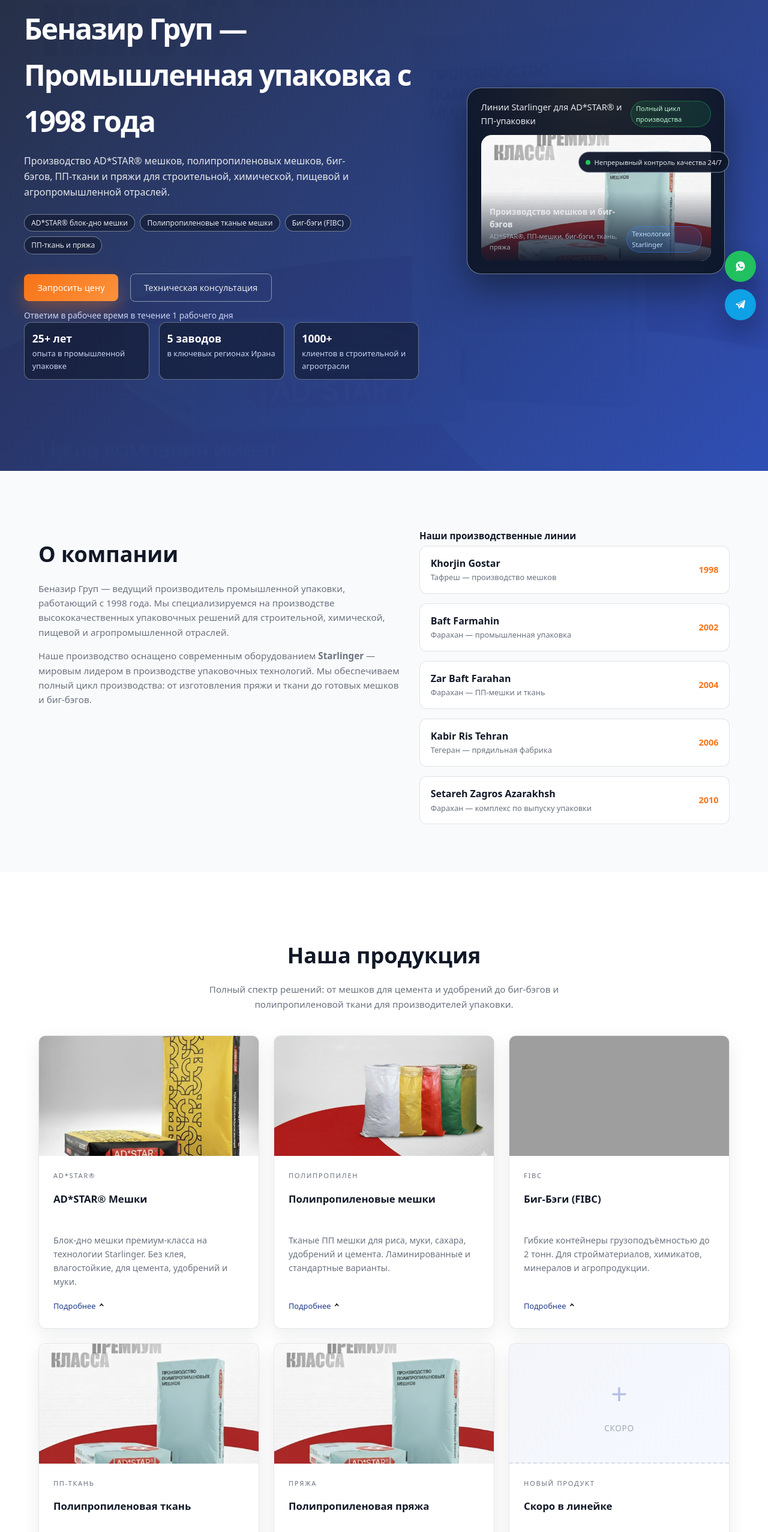
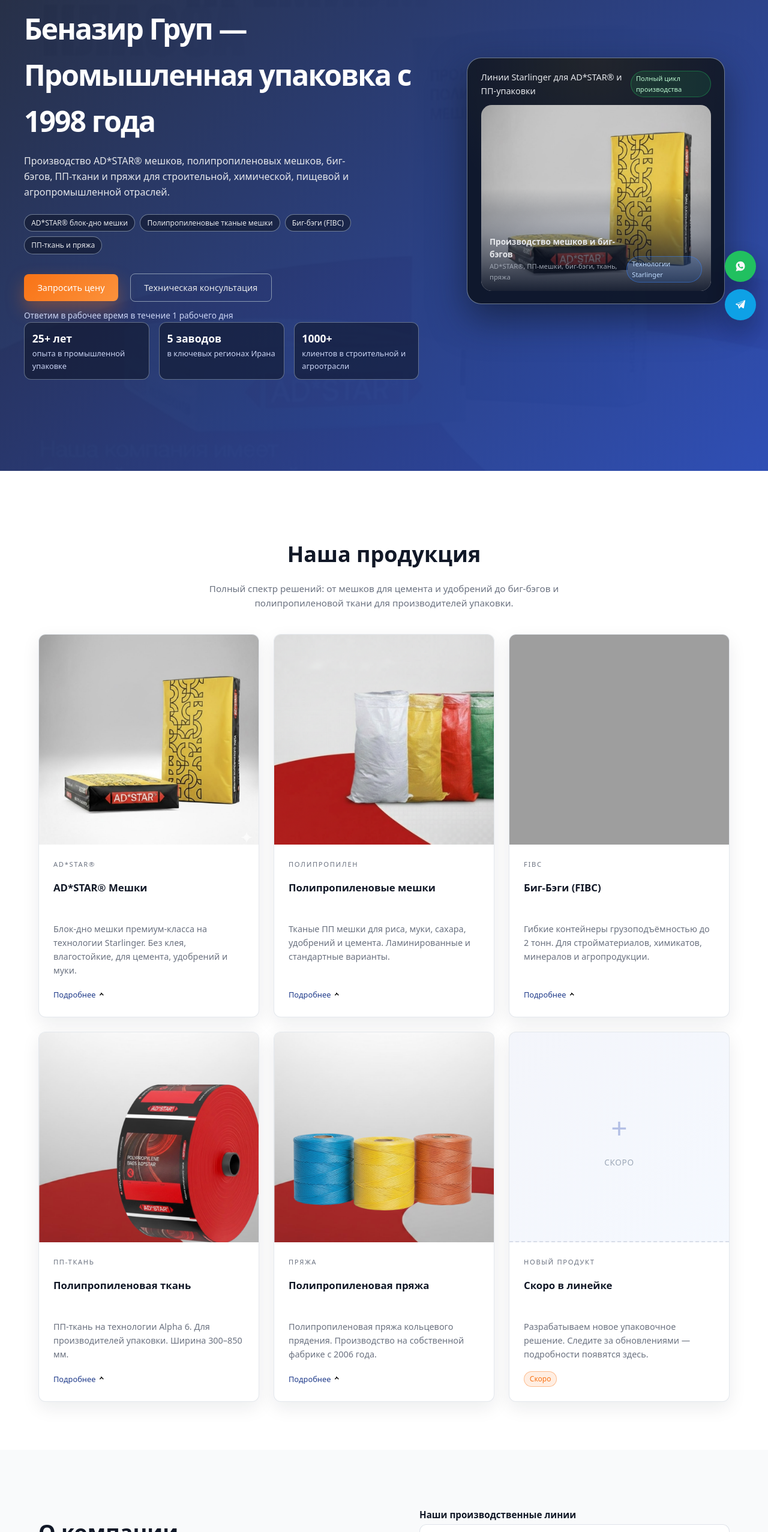
Before and after one commit to MukhtaramS/BEN, a website: page index.html in a window 1280 px wide. Shown: the part 246-2800 px from the top of the page at 60% size. Drawn offline with Linux system fonts and the light colour scheme; grey boxes are pictures that could not be loaded.

Commit message:
change style

```diff
--- a/css/style.css
+++ b/css/style.css
@@ -521,7 +521,7 @@ section.bg-alt {
 
 .hero-card-main img {
   width: 100%;
-  height: 210px;
+  height: 310px;
   object-fit: cover;
   filter: saturate(1.05);
 }
@@ -727,7 +727,7 @@ section.bg-alt {
 
 .card-image-wrapper {
   width: 100%;
-  height: 200px;
+  height: 350px;
   overflow: hidden;
   background: linear-gradient(135deg, #f1f5f9 0%, #e2e8f0 100%);
   position: relative;
--- a/index.html
+++ b/index.html
@@ -125,7 +125,7 @@
                 <span class="hero-card-pill">Полный цикл производства</span>
               </div>
               <div class="hero-card-main">
-                <img src="images/hero-bg.jpg" alt="Производство промышленной упаковки Беназир Груп" />
+                <img src="images/adstar.png" alt="Производство промышленной упаковки Беназир Груп" />
                 <div class="hero-card-overlay"></div>
                 <div class="hero-card-meta">
                   <div class="hero-card-meta-left">
@@ -135,77 +135,14 @@
                   <span class="hero-card-meta-pill">Технологии Starlinger</span>
                 </div>
               </div>
-              <div class="hero-card-floating">
-                <span class="hero-card-dot"></span>
-                <span>Непрерывный контроль качества 24/7</span>
-              </div>
+
             </div>
           </div>
         </div>
       </section>
 
-      <!-- About -->
-      <section id="about" class="bg-alt">
-        <div class="container about-layout">
-          <div class="reveal">
-            <h2 class="section-title" style="text-align: left">О компании</h2>
-            <p class="about-text">
-              Беназир Груп — ведущий производитель промышленной упаковки, работающий с 1998 года. Мы специализируемся
-              на производстве высококачественных упаковочных решений для строительной, химической, пищевой и
-              агропромышленной отраслей.
-            </p>
-            <p class="about-text">
-              Наше производство оснащено современным оборудованием <strong>Starlinger</strong> — мировым лидером в
-              производстве упаковочных технологий. Мы обеспечиваем полный цикл производства: от изготовления пряжи и
-              ткани до готовых мешков и биг-бэгов.
-            </p>
-          </div>
-
-          <div class="reveal delay-2">
-            <h3 class="product-block-title">Наши производственные линии</h3>
-            <div class="about-lines">
-              <article class="line-card">
-                <div>
-                  <div class="line-main">Khorjin Gostar</div>
-                  <div class="line-meta">Тафреш — производство мешков</div>
-                </div>
-                <div class="line-year">1998</div>
-              </article>
-              <article class="line-card">
-                <div>
-                  <div class="line-main">Baft Farmahin</div>
-                  <div class="line-meta">Фарахан — промышленная упаковка</div>
-                </div>
-                <div class="line-year">2002</div>
-              </article>
-              <article class="line-card">
-                <div>
-                  <div class="line-main">Zar Baft Farahan</div>
-                  <div class="line-meta">Фарахан — ПП-мешки и ткань</div>
-                </div>
-                <div class="line-year">2004</div>
-              </article>
-              <article class="line-card">
-                <div>
-                  <div class="line-main">Kabir Ris Tehran</div>
-                  <div class="line-meta">Тегеран — прядильная фабрика</div>
-                </div>
-                <div class="line-year">2006</div>
-              </article>
-              <article class="line-card">
-                <div>
-                  <div class="line-main">Setareh Zagros Azarakhsh</div>
-                  <div class="line-meta">Фарахан — комплекс по выпуску упаковки</div>
-                </div>
-                <div class="line-year">2010</div>
-              </article>
-            </div>
-          </div>
-        </div>
-      </section>
-
-      <!-- Products overview -->
-      <section id="products">
+       <!-- Products overview -->
+       <section id="products">
         <div class="container">
           <h2 class="section-title">Наша продукция</h2>
           <p class="section-subtitle">
@@ -293,7 +230,7 @@
 
             <article class="card reveal">
               <div class="card-image-wrapper">
-                <img src="images/fabric.jpg" alt="Полипропиленовая ткань" class="card-image" />
+                <img src="images/fabric.png" alt="Полипропиленовая ткань" class="card-image" />
               </div>
               <div class="card-header">
                 <div>
@@ -318,7 +255,7 @@
 
             <article class="card reveal delay-1">
               <div class="card-image-wrapper">
-                <img src="images/yarn.jpg" alt="Полипропиленовая пряжа" class="card-image" />
+                <img src="images/yarn.png" alt="Полипропиленовая пряжа" class="card-image" />
               </div>
               <div class="card-header">
                 <div>
@@ -363,8 +300,70 @@
         </div>
       </section>
 
+      <!-- About -->
+      <section id="about" class="bg-alt">
+        <div class="container about-layout">
+          <div class="reveal">
+            <h2 class="section-title" style="text-align: left">О компании</h2>
+            <p class="about-text">
+              Беназир Груп — ведущий производитель промышленной упаковки, работающий с 1998 года. Мы специализируемся
+              на производстве высококачественных упаковочных решений для строительной, химической, пищевой и
+              агропромышленной отраслей.
+            </p>
+            <p class="about-text">
+              Наше производство оснащено современным оборудованием <strong>Starlinger</strong> — мировым лидером в
+              производстве упаковочных технологий. Мы обеспечиваем полный цикл производства: от изготовления пряжи и
+              ткани до готовых мешков и биг-бэгов.
+            </p>
+          </div>
+
+          <div class="reveal delay-2">
+            <h3 class="product-block-title">Наши производственные линии</h3>
+            <div class="about-lines">
+              <article class="line-card">
+                <div>
+                  <div class="line-main">Khorjin Gostar</div>
+                  <div class="line-meta">Тафреш — производство мешков</div>
+                </div>
+                <div class="line-year">1998</div>
+              </article>
+              <article class="line-card">
+                <div>
+                  <div class="line-main">Baft Farmahin</div>
+                  <div class="line-meta">Фарахан — промышленная упаковка</div>
+                </div>
+                <div class="line-year">2002</div>
+              </article>
+              <article class="line-card">
+                <div>
+                  <div class="line-main">Zar Baft Farahan</div>
+                  <div class="line-meta">Фарахан — ПП-мешки и ткань</div>
+                </div>
+                <div class="line-year">2004</div>
+              </article>
+              <article class="line-card">
+                <div>
+                  <div class="line-main">Kabir Ris Tehran</div>
+                  <div class="line-meta">Тегеран — прядильная фабрика</div>
+                </div>
+                <div class="line-year">2006</div>
+              </article>
+              <article class="line-card">
+                <div>
+                  <div class="line-main">Setareh Zagros Azarakhsh</div>
+                  <div class="line-meta">Фарахан — комплекс по выпуску упаковки</div>
+                </div>
+                <div class="line-year">2010</div>
+              </article>
+            </div>
+          </div>
+        </div>
+      </section>
+
+
+
       <!-- Why us -->
-      <section class="bg-alt">
+      <section>
         <div class="container">
           <h2 class="section-title">Почему выбирают Беназир Груп</h2>
           <p class="section-subtitle">
```
Also changed, not shown: products.html (+3 -3 lines), images/fabric.jpg (deleted), images/fabric.png (added), images/logo.png (added), images/yarn.jpg (deleted), images/yarn.png (added).
